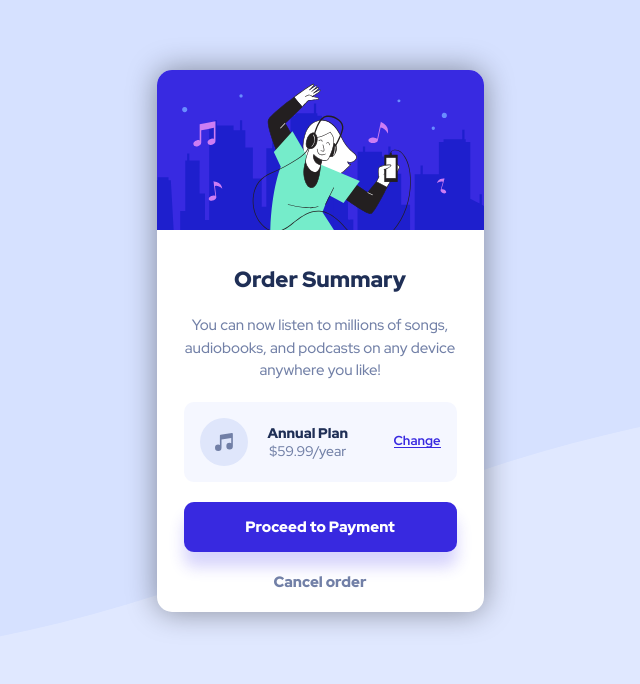
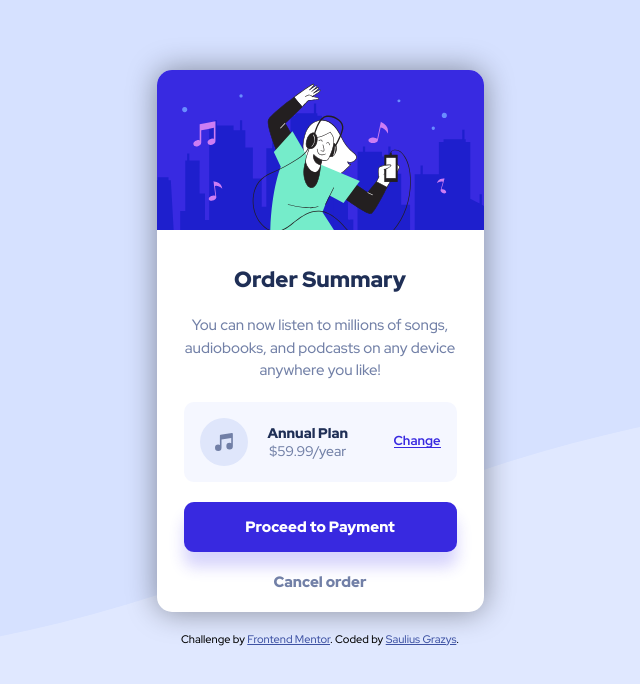
Before and after one commit to sgrazys/order-summary-component, a React (Create React App) app: page / in a window 1280 px wide. Shown: the top 684 px of the page, without its empty margins (320-960 px from the left). Built offline with nearby package versions, Linux system fonts and the light colour scheme.

Commit message:
add styles

```diff
--- a/src/App.jsx
+++ b/src/App.jsx
@@ -2,6 +2,7 @@ import './App.scss';
 
 function App() {
 	return (
+		<>
 			<div className='card'>
 				<header className='header'></header>
 				<main className='main'>
@@ -16,14 +17,16 @@ function App() {
 							<h2 className='title'>Annual Plan</h2>
 							<p className='price'>$59.99/year</p>
 						</div>
+
 						<a
-						href=''
+							href='#'
 							className='details__link'
 						>
 							Change
 						</a>
 					</div>
 					<button className='card__btn'>Proceed to Payment</button>
+
 					<a
 						href=''
 						className='card__cancel'
@@ -32,6 +35,21 @@ function App() {
 					</a>
 				</main>
 			</div>
+			<div class='attribution'>
+				Challenge by{' '}
+				<a
+					href='https://www.frontendmentor.io?ref=challenge'
+					target='_blank'
+				>
+					Frontend Mentor
+				</a>
+				. Coded by{' '}
+				<a href='https://www.linkedin.com/in/saulius-grazys/'>
+					Saulius Grazys
+				</a>
+				.
+			</div>
+		</>
 	);
 }
 
--- a/src/App.scss
+++ b/src/App.scss
@@ -125,3 +125,12 @@ body {
 		font-weight: 900;
 	}
 }
+
+.attribution {
+	margin-top: 2rem;
+	font-size: 11px;
+	text-align: center;
+}
+.attribution a {
+	color: hsl(228, 45%, 44%);
+}
```
Lines whose indentation alone changed are shown as unchanged.
